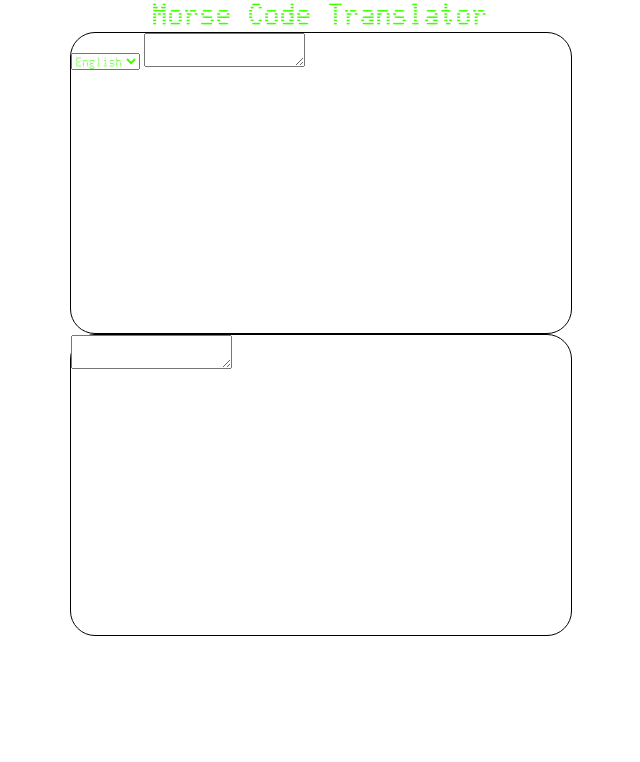
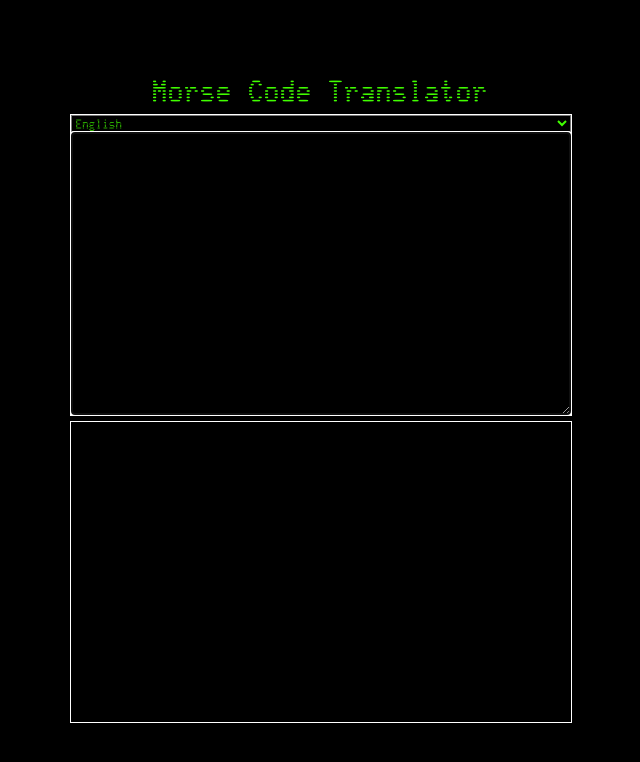
Before and after one commit to Jesse-DeJong/morse-code-translator, a website with bundled scripts: page index.html in a window 1280 px wide. Shown: the whole page, without its empty margins (319-959 px from the left). Built offline with nearby package versions, Linux system fonts and the light colour scheme.

Commit message:
styling updates

```diff
--- a/index.html
+++ b/index.html
@@ -11,27 +11,27 @@
 </head>
 
     <body>
-
+        <section class="body">
             <!-- HEADER-->
             <section class="header">
                 <h1 class="header__heading">Morse Code Translator</h1>
             </section>
+
+            <!-- I/O -->
+            <section class="io">
+
+                <section class="io__input">
                     <!--OPTIONS -->
-            <!--
-                To / From morse
-            -->
-        <section class="io">
+                    <select class="io__input__mode">
+                        <option class="io__input__mode--english">English</option>
+                        <option class="io__input__mode--morse">Morse</option>
+                    </select>
                     <!-- INPUT -->
-            <section class="io__left">
-                <select class="io__left__option">
-                    <option class="io__left__option--english">English</option>
-                    <option class="io__left__option--morse">Morse</option>
-                </select>
-                <textarea class="io__left__textarea"></textarea>
+                    <textarea class="io__input__textarea" autofocus></textarea>
                 </section>
                 <!-- OUTPUT -->
-            <section class="io__right">
-                <textarea class="io__right__textarea"></textarea>
+                <section class="io__output"></section>
+
             </section>
         </section>
 
--- a/js/dom.js
+++ b/js/dom.js
@@ -1,4 +1,4 @@
 // DOM Targeting
-export const input = document.querySelector(".io__left__textarea");
-export const output = document.querySelector(".io__right__textarea");
-export const mode = document.querySelector(".io__left__option");
+export const input = document.querySelector(".io__input__textarea");
+export const output = document.querySelector(".io__output");
+export const mode = document.querySelector(".io__input__mode");
--- a/style/style.scss
+++ b/style/style.scss
@@ -1,3 +1,4 @@
+// Import font files
 @font-face {
     font-family: 'Glass_TTY_VT220';
     src: url('./Glass_TTY_VT220.woff2') format('woff2'),
@@ -6,16 +7,26 @@
     font-style: normal;
 }
 
+// Variables
 $terminal: Glass_TTY_VT220;
 $p1phosphor: #41FF00;
 
+// Global
 * {
     font-family: $terminal;
     color: $p1phosphor;
-    // background-color: black;
+    background-color: black;
 }
 
-// HEADER
+.body {
+    display: flex;
+    flex-direction: column;
+    justify-content: center;
+    height: 100vh;
+    width: 100vw;
+}
+
+// Header
 .header {
     display: flex;
     justify-content: center;
@@ -26,24 +37,41 @@ $p1phosphor: #41FF00;
     }
 }
 
-@mixin contentBox {
-    border: 1px solid black;
-    border-radius: 25px;
-    height: 300px;
-    width: 500px;
-}
-
-// INPUT/OUTPUT
+// Input/Output
 .io {
     display: flex;
     flex-direction: column;
     justify-content: space-around;
     align-items: center;
 
-    &__left {
-        @include contentBox;
+    &__input {
+        display: flex;
+        flex-direction: column;
+        border: 1px solid white;
+        margin-top: 5px;
+        height: 300px;
+        width: 500px;
+
+        &__textarea {
+            font-size: 20px;
+            height: 100%;
+            padding: 5px;
+        }
     }
-    &__right {
-        @include contentBox;
+
+    &__mode {
+        &--english {
+            font-size: 20px;
+        }
+    }
+
+    &__output {
+        border: 1px solid white;
+        font-family: $terminal;
+        font-size: 20px;
+        margin-top: 5px;
+        height: 290px;
+        width: 490px;
+        padding: 5px;
     }
 }
```
Also changed, not shown: README.md, style/style.css. Lines whose indentation alone changed are shown as unchanged.
